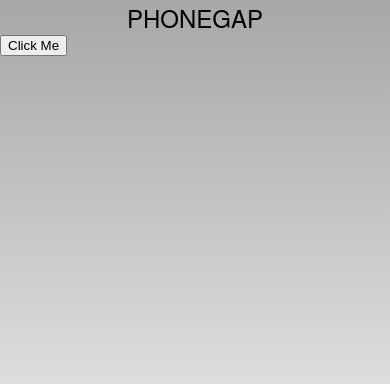
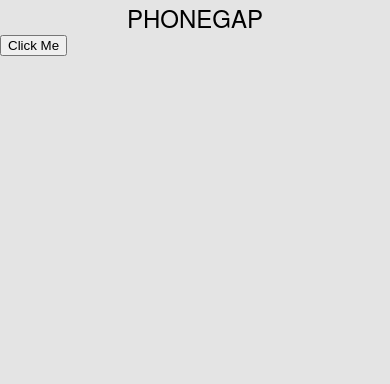
Before and after one commit to drose379/phoneGap_test, a plain HTML site: page www/index.html in a window 390 px wide. Drawn offline with Linux system fonts and the light colour scheme; some packages are replaced by stand-ins of ours.

Commit message:
syntax error in previous commit

```diff
--- a/www/css/index.css
+++ b/www/css/index.css
@@ -8,16 +8,6 @@
     -webkit-text-size-adjust: none;             /* prevent webkit from resizing text to fit */
     -webkit-user-select: none;                  /* prevent copy paste, to allow, change 'none' to 'text' */
     background-color:#E4E4E4;
-    background-image:linear-gradient(top, #A7A7A7 0%, #E4E4E4 51%);
-    background-image:-webkit-linear-gradient(top, #A7A7A7 0%, #E4E4E4 51%);
-    background-image:-ms-linear-gradient(top, #A7A7A7 0%, #E4E4E4 51%);
-    background-image:-webkit-gradient(
-        linear,
-        left top,
-        left bottom,
-        color-stop(0, #A7A7A7),
-        color-stop(0.51, #E4E4E4)
-    );
     background-attachment:fixed;
     font-family:'HelveticaNeue-Light', 'HelveticaNeue', Helvetica, Arial, sans-serif;
     font-size:12px;
--- a/www/js/index.js
+++ b/www/js/index.js
@@ -27,7 +27,7 @@
         receivedElement.setAttribute('style', 'display:block;');
 
         console.log('Received Event: ' + id);
-    }
+    },
 
     buttonClicked: function() {
         alert("Working");
```
